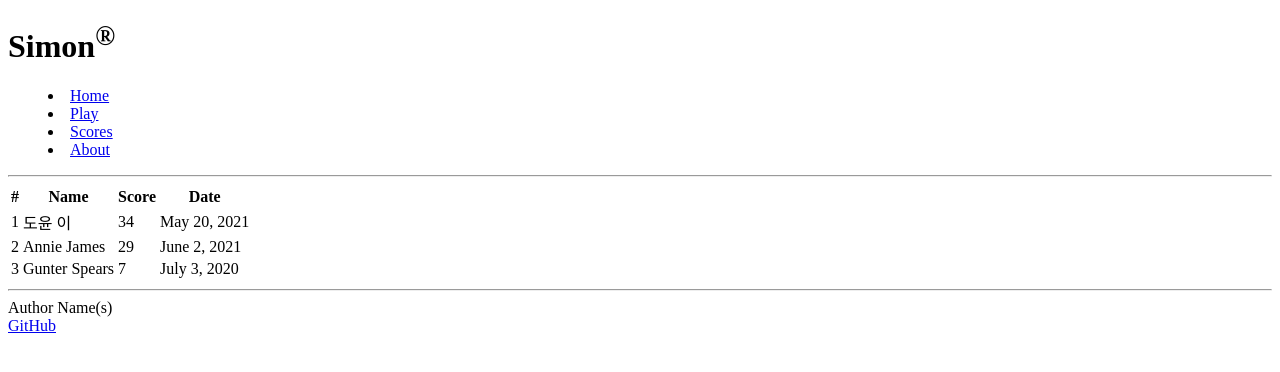
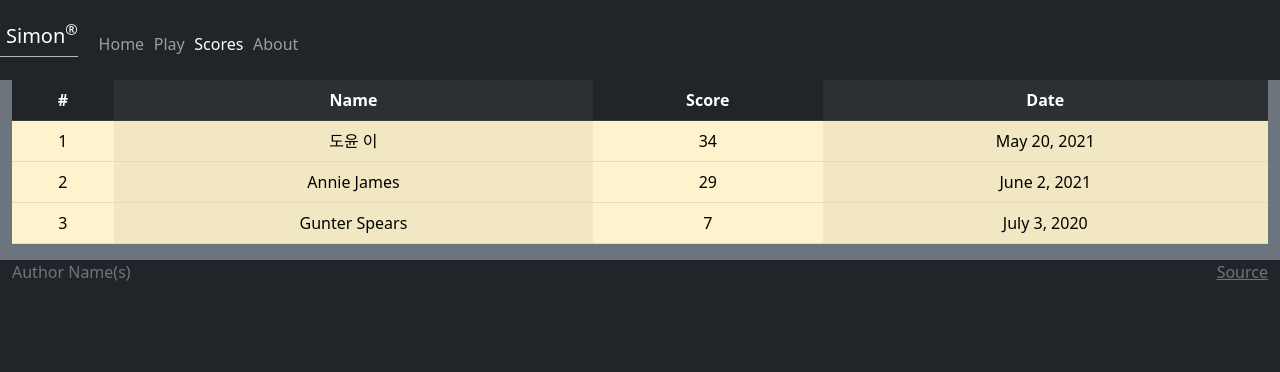
Before and after one commit to CollinMorrison/Simon, a plain HTML site: page scores.html in a window 1280 px wide. Drawn offline with nearby package versions, Linux system fonts and the light colour scheme.

Commit message:
scores.html updated with CSS

```diff
--- a/scores.html
+++ b/scores.html
@@ -5,26 +5,41 @@
         <meta name="viewport" content="width=device-width, initial-scale=1.0" />
         <title>Scores</title>
         <link rel="icon" href="favicon.ico" />
+
+        <link rel="stylesheet" href="main.css" />
+
+        <!-- Include bootstrap CSS framework -->
+        <link
+          href="https://cdn.jsdelivr.net/npm/bootstrap@5.2.2/dist/css/bootstrap.min.css"
+          rel="stylesheet"
+          integrity="sha384-Zenh87qX5JnK2Jl0vWa8Ck2rdkQ2Bzep5IDxbcnCeuOxjzrPF/et3URy9Bv1WTRi"
+          crossorigin="anonymous"
+        />
       </head>
-      <body>
-        <header>
-          <h1>Simon<sup>&reg;</sup></h1>
-
-          <nav>
-            <menu>
-              <li><a href="index.html">Home</a></li>
-              <li><a href="play.html">Play</a></li>
-              <li><a href="scores.html">Scores</a></li>
-              <li><a href="about.html">About</a></li>
+      <body class="bg-dark text-light">
+        <header class="container-fluid">
+            <nav class="navbar fixed-top navbar-dark">
+                <a class="navbar-brand" href="#">Simon<sup>&reg;</sup></a>
+                <menu class="navbar-nav">
+                  <li class="nav-item">
+                    <a class="nav-link" href="index.html">Home</a>
+                  </li>
+                  <li class="nav-item">
+                    <a class="nav-link" href="play.html">Play</a>
+                  </li>
+                  <li class="nav-item">
+                    <a class="nav-link active" href="scores.html">Scores</a>
+                  </li>
+                  <li class="nav-item">
+                    <a class="nav-link" href="about.html">About</a>
+                  </li>
                 </menu>
               </nav>
-
-          <hr />
         </header>
 
-        <main>
-            <table>
-                <thead>
+        <main class="container-fluid bg-secondary text-center">
+            <table class="table table-warning table-striped-columns">
+                <thead class="table-dark">
                     <tr>
                         <th>#</th>
                         <th>Name</th>
@@ -55,11 +70,15 @@
             </table>
         </main>
 
-        <footer>
-            <hr />
+        <footer class="bg-dark text-dark text-muted">
+            <div class="container-fluid">
               <span class="text-reset">Author Name(s)</span>
-            <br />
-            <a href="https://github.com/CollinMorrison/Simon">GitHub</a>
+              <a
+                class="text-reset"
+                href="https://github.com/webprogramming260/simon-css"
+                >Source</a
+              >
+            </div>
           </footer>
         </body>
       </html>
```
Lines whose indentation alone changed are shown as unchanged.
